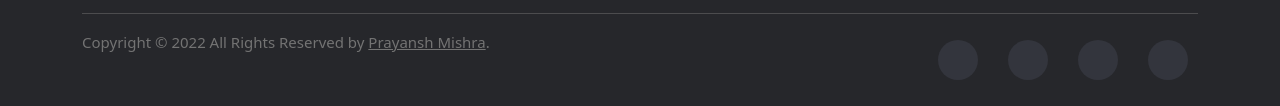
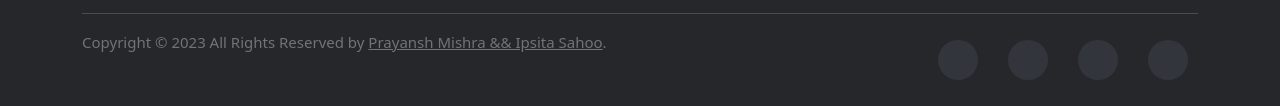
Before and after one commit to pm1715/Portfolio, a plain HTML site: page index.html in a window 1280 px wide. Shown: the part 864-970 px from the top of the page. Drawn offline with nearby package versions, Linux system fonts and the light colour scheme.

Commit message:
New Collaborator
Ipsita Sahoo added as a collaborator

```diff
--- a/index.html
+++ b/index.html
@@ -143,8 +143,8 @@
           <div class="container">
             <div class="row">
               <div class="col-md-8 col-sm-6 col-xs-12">
-                <p class="copyright-text">Copyright &copy; 2022 All Rights Reserved by
-             <a href="https://www.instagram.com/prayansh.mishra1/">Prayansh Mishra</a>.
+                <p class="copyright-text">Copyright &copy; 2023 All Rights Reserved by
+             <a href="https://www.instagram.com/prayansh.mishra1/">Prayansh Mishra && Ipsita Sahoo</a>.
                 </p>
               </div>
 
```
